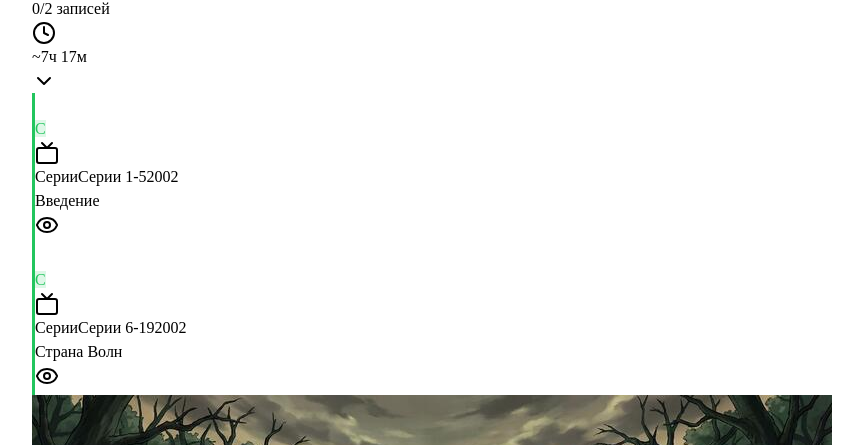
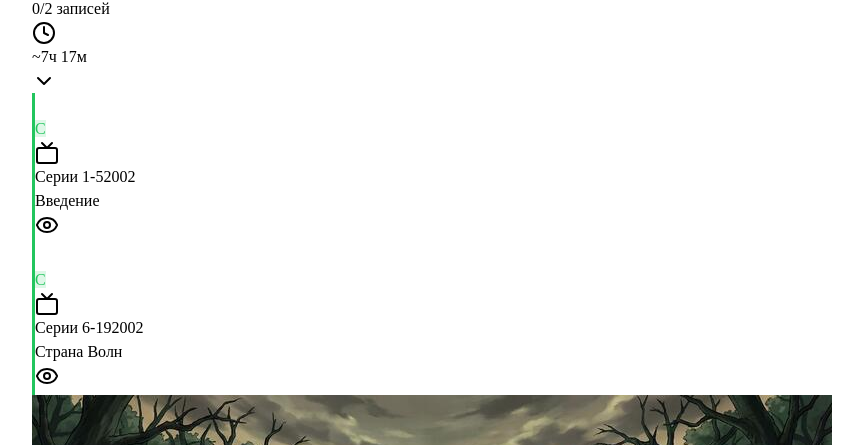
Before and after one commit to uburuntu/naruto-guide, a React (Vite) app in the folder client/: page / in a window 1280 px wide. Shown: the part 3098-3543 px from the top of the page, without its empty margins (0-863 px from the left). Built offline with nearby package versions, Linux system fonts and the light colour scheme.

Commit message:
Remove redundant type label from episode rows to fix duplication

```diff
--- a/client/src/components/EpisodeRow.tsx
+++ b/client/src/components/EpisodeRow.tsx
@@ -94,9 +94,8 @@ export const EpisodeRow = memo(function EpisodeRow({ episode, isWatched, onToggl
       <div className="flex-1 min-w-0">
         <div className="flex flex-wrap items-center gap-2 mb-1">
           <MarkerBadge marker={episode.marker} />
-          <span className="text-muted-foreground flex items-center gap-1 text-xs">
+          <span className="text-muted-foreground/60">
             {getTypeIcon(episode.type)}
-            <span>{getTypeLabel(episode.type)}</span>
           </span>
           <span className="text-sm font-medium text-muted-foreground">
             {episode.episodes}
```
